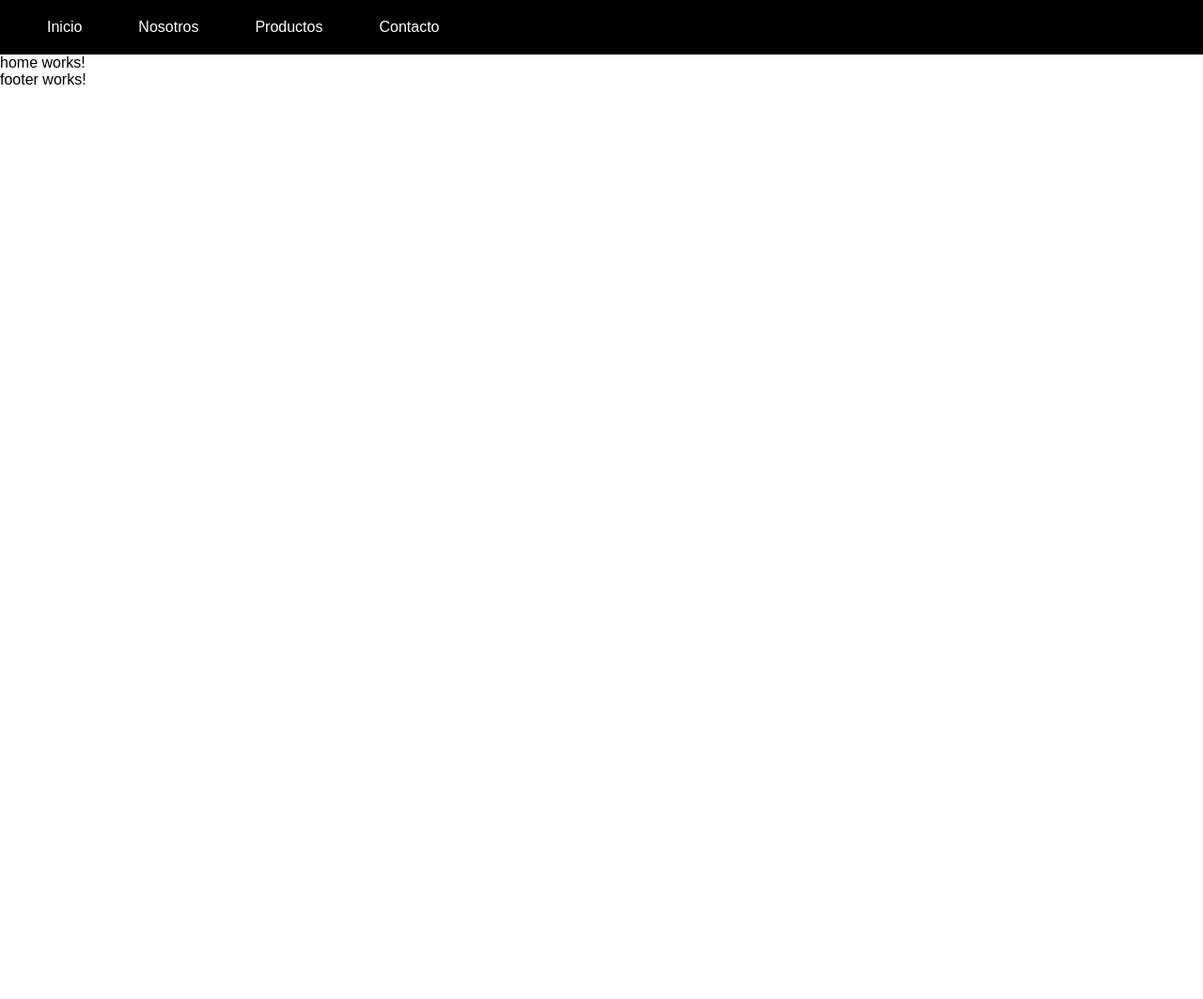
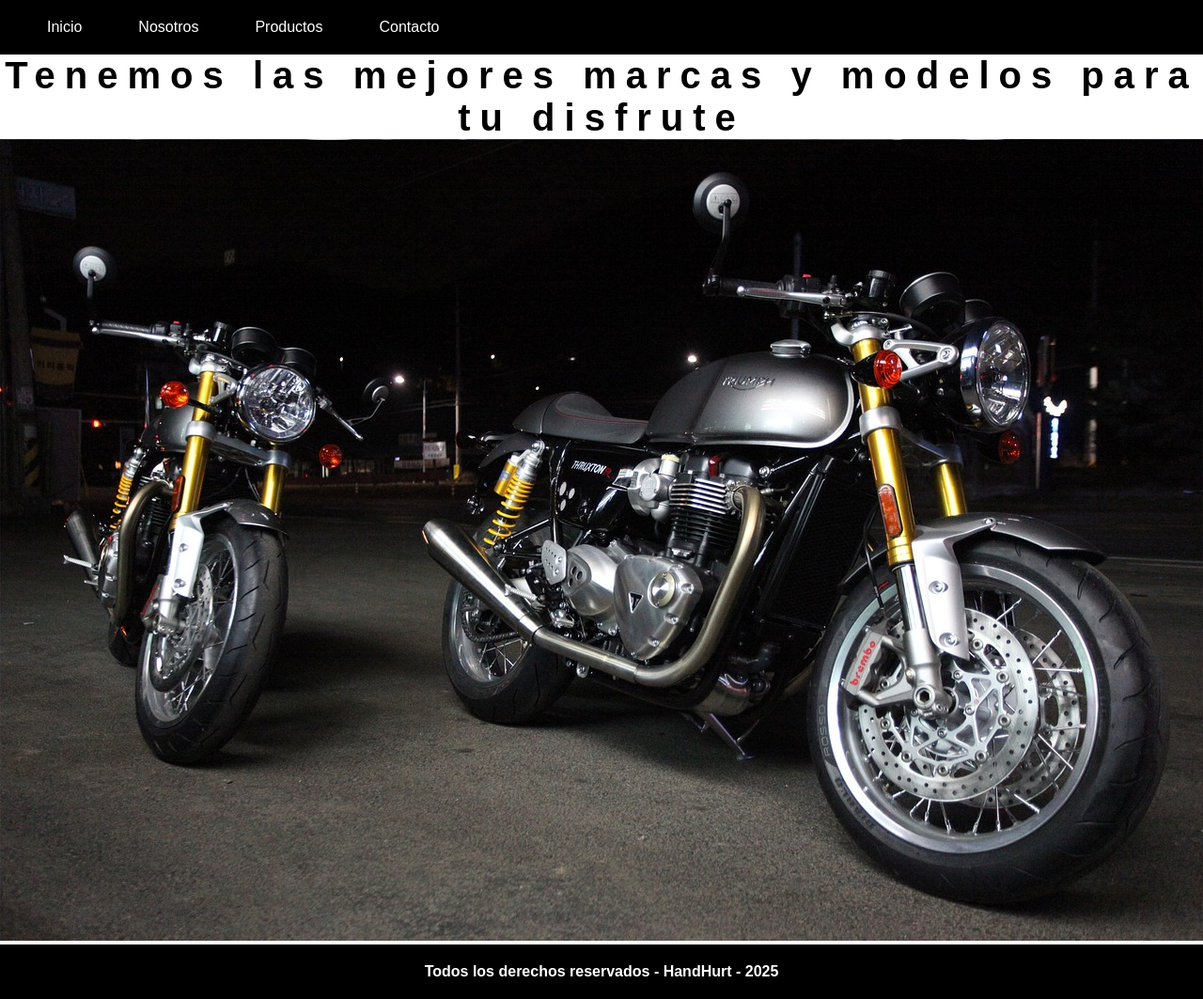
Before and after one commit to HaroldMontanoHurtado/Angular-v20, an Angular app in the folder motos/: page / in a window 1280 px wide. Shown: the whole page at 94% size. Before the commit the page ends 800 px from the top, so only its background shows below. Built offline with nearby package versions, Linux system fonts and the light colour scheme.

Commit message:
add html and css code to the files footer, home, contact, product, about

```diff
--- a/motos/src/app/components/footer/footer.css
+++ b/motos/src/app/components/footer/footer.css
@@ -0,0 +1,6 @@
+h4{
+    padding: 20px;
+    color: white;
+    background-color: black;
+    text-align: center;
+}
--- a/motos/src/app/components/footer/footer.html
+++ b/motos/src/app/components/footer/footer.html
@@ -1 +1 @@
-<p>footer works!</p>
+<h4>Todos los derechos reservados - HandHurt - 2025</h4>
--- a/motos/src/app/pages/about/about.css
+++ b/motos/src/app/pages/about/about.css
@@ -0,0 +1,5 @@
+h1{
+    text-align: center;
+    font-size: 40px;
+    letter-spacing: 10px;
+}
--- a/motos/src/app/pages/about/about.html
+++ b/motos/src/app/pages/about/about.html
@@ -1 +1,2 @@
-<p>about works!</p>
+<h1>Sobre nosotros</h1>
+<img src="/img/nosotros.jpg" alt="Moto">
--- a/motos/src/app/pages/contact/contact.css
+++ b/motos/src/app/pages/contact/contact.css
@@ -0,0 +1,5 @@
+h1{
+    text-align: center;
+    font-size: 40px;
+    letter-spacing: 10px;
+}
--- a/motos/src/app/pages/contact/contact.html
+++ b/motos/src/app/pages/contact/contact.html
@@ -1 +1,2 @@
-<p>contact works!</p>
+<h1>Contactanos</h1>
+<img src="/img/contacto.jpg" alt="Moto">
--- a/motos/src/app/pages/home/home.css
+++ b/motos/src/app/pages/home/home.css
@@ -0,0 +1,5 @@
+h1{
+    text-align: center;
+    font-size: 40px;
+    letter-spacing: 10px;
+}
--- a/motos/src/app/pages/home/home.html
+++ b/motos/src/app/pages/home/home.html
@@ -1 +1,2 @@
-<p>home works!</p>
+<h1>Tenemos las mejores marcas y modelos para tu disfrute</h1>
+<img src="/img/inicio1.jpg" alt="">
--- a/motos/src/app/pages/products/products.css
+++ b/motos/src/app/pages/products/products.css
@@ -0,0 +1,5 @@
+h1{
+    text-align: center;
+    font-size: 40px;
+    letter-spacing: 10px;
+}
--- a/motos/src/app/pages/products/products.html
+++ b/motos/src/app/pages/products/products.html
@@ -1 +1,2 @@
-<p>products works!</p>
+<h1>Estos son nuestros productos</h1>
+<img src="/img/banner1.jpg" alt="Moto">
```
